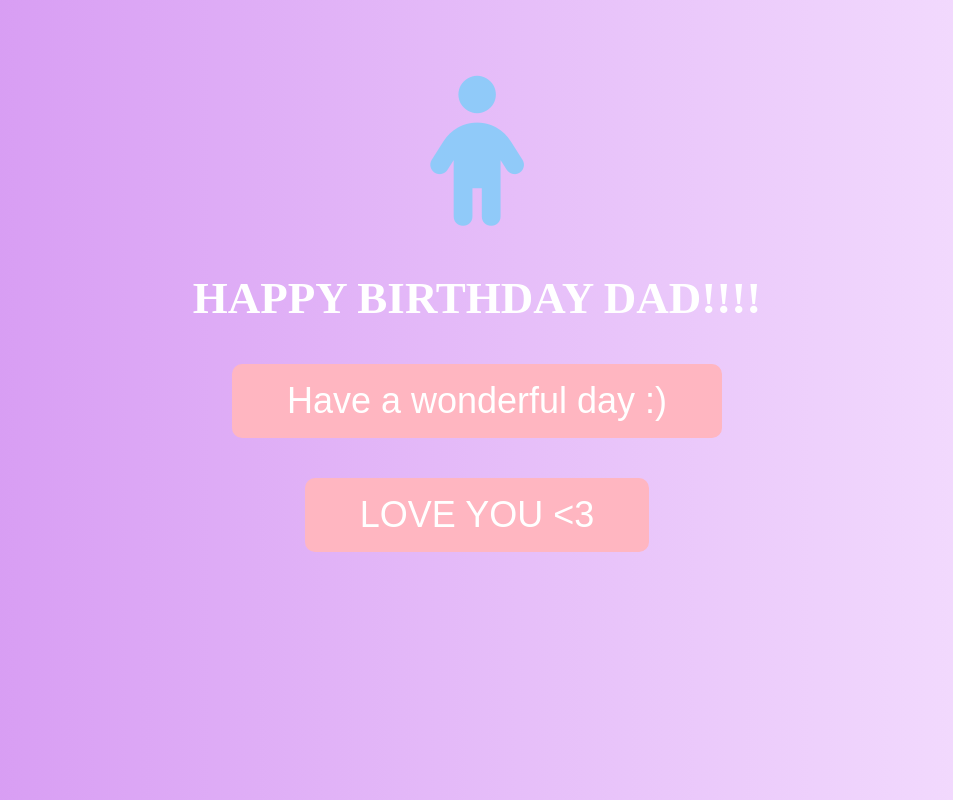
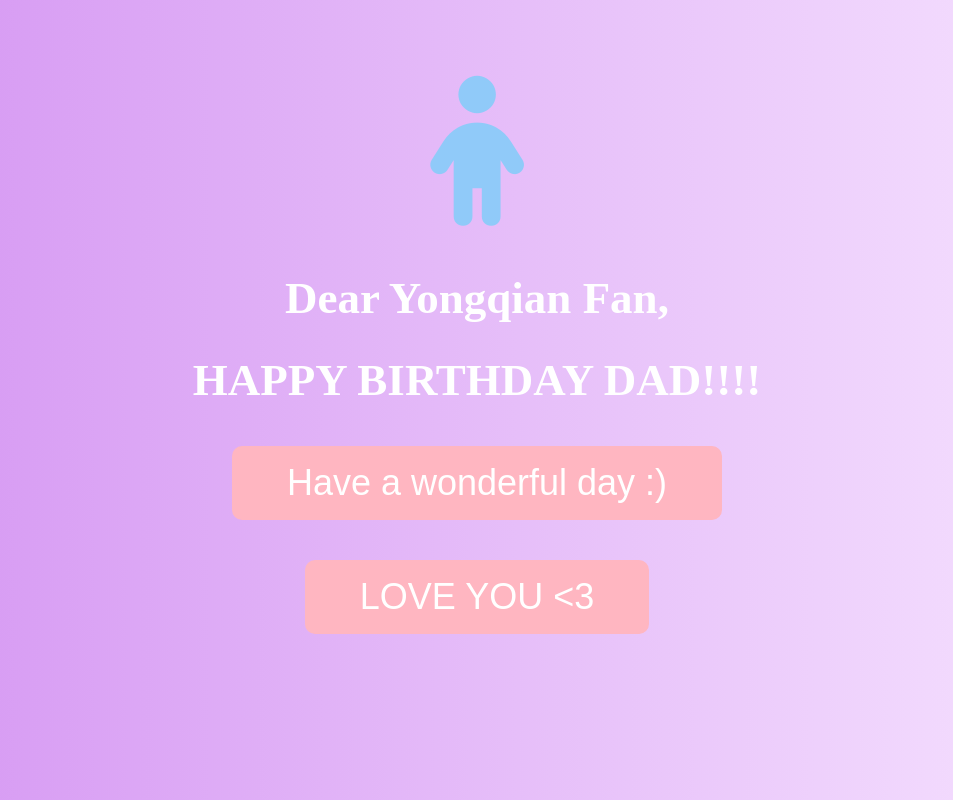
Before and after one commit to fanhao000/dad, a plain HTML site: page index.html in a window 1280 px wide. Shown: the whole page, without its empty margins (163-1116 px from the left). Drawn offline with Linux system fonts and the light colour scheme; a web font is replaced by a local one.

Commit message:
Update index.html

```diff
--- a/index.html
+++ b/index.html
@@ -11,6 +11,7 @@
 		<div id ="crossicon">
 			<i class="fas fa-child"></i>
 		</div>
+	<h1>Dear Yongqian Fan,</h1>
 	<h1>HAPPY BIRTHDAY DAD!!!!</h1>
 	<button>Have a wonderful day :)</button>
 	<button>LOVE YOU <3</button>
```
